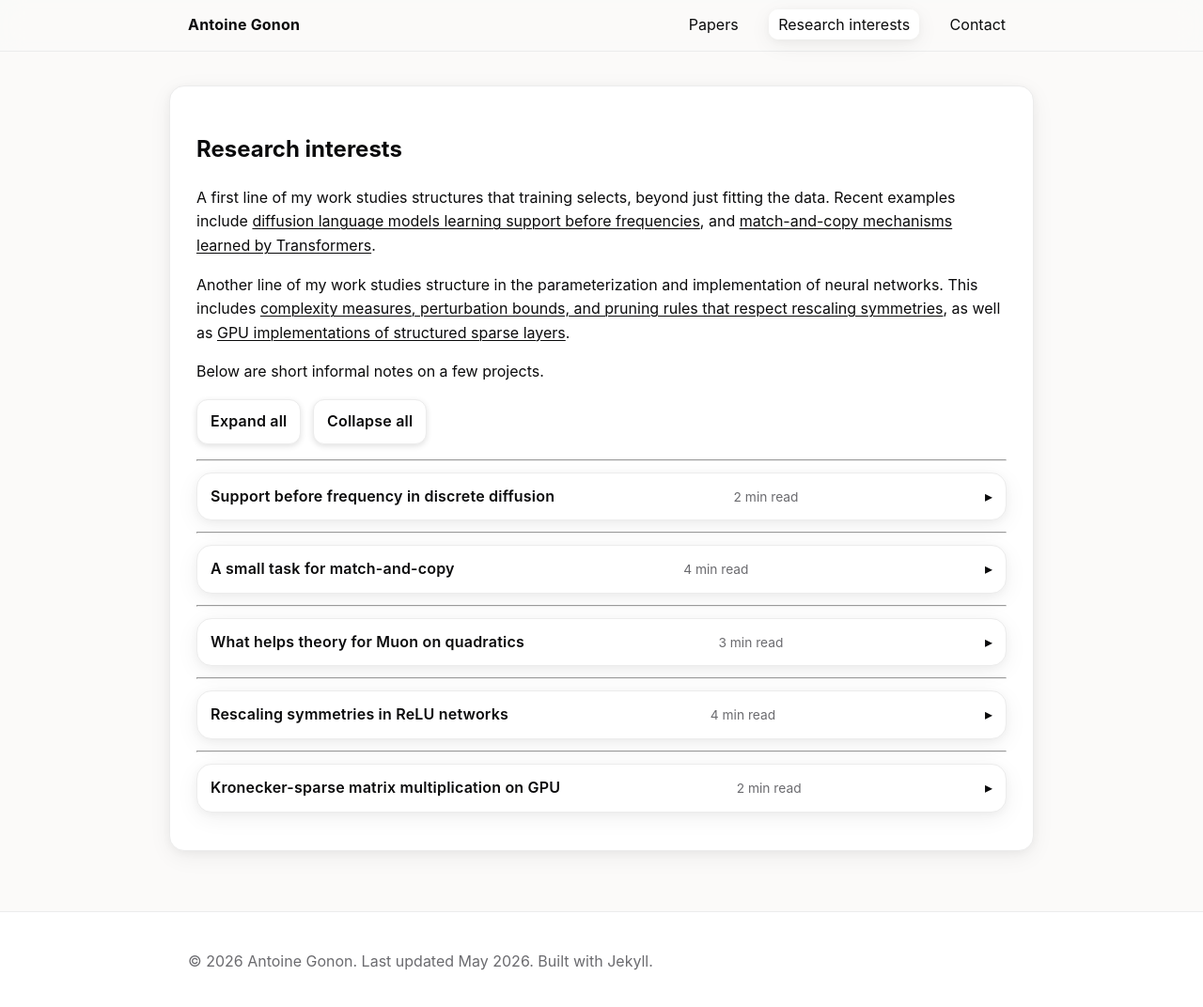
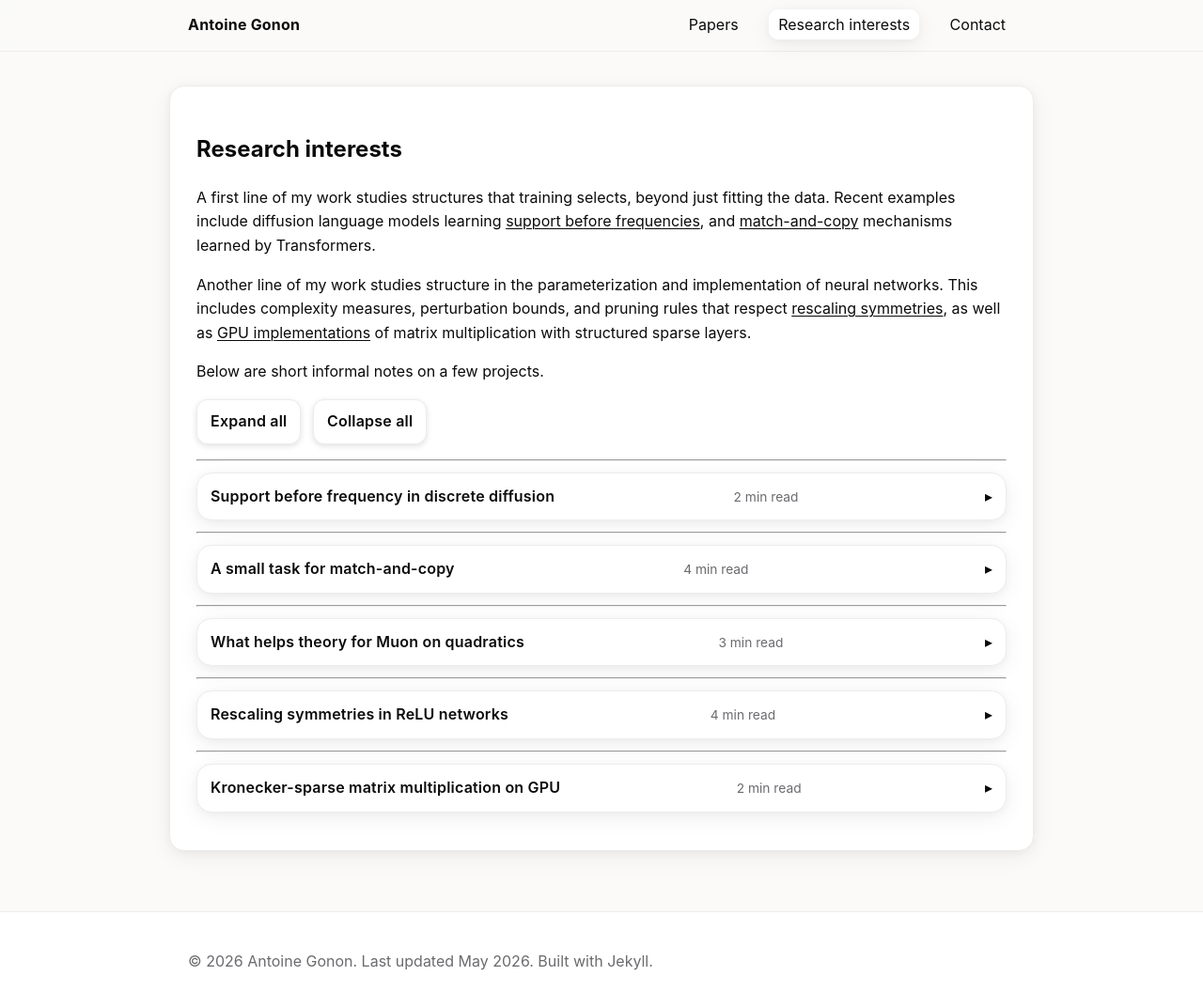
Before and after one commit to agonon/agonon.github.io, a Jekyll site: the page built from pages/interests.md, in a window 1280 px wide and 1076 px high. Shown: the top 1072 px of the window at 94% size. Built offline with Jekyll 4.4.1, drawn with Linux system fonts in a browser that asks for light colours.

Commit message:
Update interests-content.md

```diff
--- a/_includes/interests-content.md
+++ b/_includes/interests-content.md
@@ -1,6 +1,6 @@
-A first line of my work studies structures that training selects, beyond just fitting the data. Recent examples include [diffusion language models learning support before frequencies](#diffusion-language-models), and [match-and-copy mechanisms learned by Transformers](#match-and-copy).
+A first line of my work studies structures that training selects, beyond just fitting the data. Recent examples include diffusion language models learning [support before frequencies](#diffusion-language-models), and [match-and-copy](#match-and-copy) mechanisms learned by Transformers.
 
-Another line of my work studies structure in the parameterization and implementation of neural networks. This includes [complexity measures, perturbation bounds, and pruning rules that respect rescaling symmetries](#symmetries-in-neural-networks), as well as [GPU implementations of structured sparse layers](#structured-matrices-on-gpu).
+Another line of my work studies structure in the parameterization and implementation of neural networks. This includes complexity measures, perturbation bounds, and pruning rules that respect [rescaling symmetries](#symmetries-in-neural-networks), as well as [GPU implementations](#structured-matrices-on-gpu) of matrix multiplication with structured sparse layers.
 
 Below are short informal notes on a few projects.
 
```
